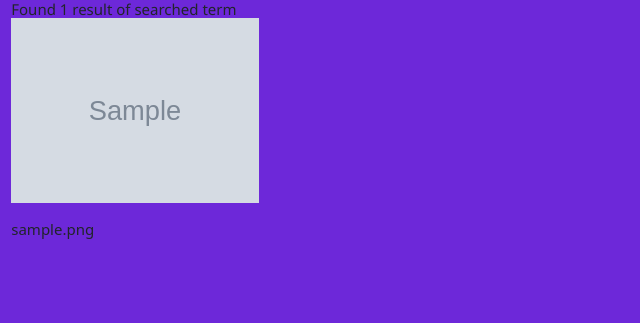
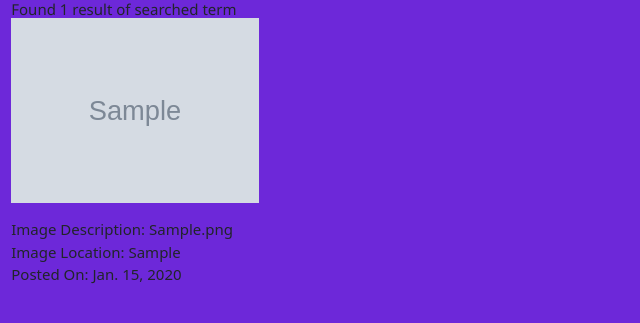
Before and after one commit to waynemorphic/social-admin, a Django app: template Media/templates/post/search.html in a window 1280 px wide. Shown: the part 55-378 px from the top of the page, without its empty margins (0-640 px from the left). Run offline with Django 4.2, Linux system fonts and the light colour scheme; tables that the repository leaves empty hold one stand-in row (values such as "Sample post"); the template is opened without the code that fills it: values that come from a table or form of the project are taken from there, most other values are stand-ins (such as "Sample title", 1, 10 or a date in 2020); grey boxes marked "Sample" are stand-in pictures; style sheets or scripts are compiled from the project's sources; some libraries are stand-ins or nearby versions.

Commit message:
search template structuring of template variables

```diff
--- a/Media/templates/post/search.html
+++ b/Media/templates/post/search.html
@@ -19,7 +19,13 @@
         <div class="col-sm-6 d-grid gap-3" style="width: 18rem;">
             <img src="{{image.image.url}}" class="card-img-top" alt="{{image.image_name}}">
             <div class="card-body">
-                <p class="card-text">{{image.image_description}}</p>
+                <p class="card-text">
+                    Image Description: {{image.image_description  | capfirst}}<br>
+                    Image Location: {{image.image_location | capfirst }}<br>
+                    Posted On: {{image.post_date | date }}
+                </p>
+
+
             </div>
         </div>
         {% endfor %}
```
